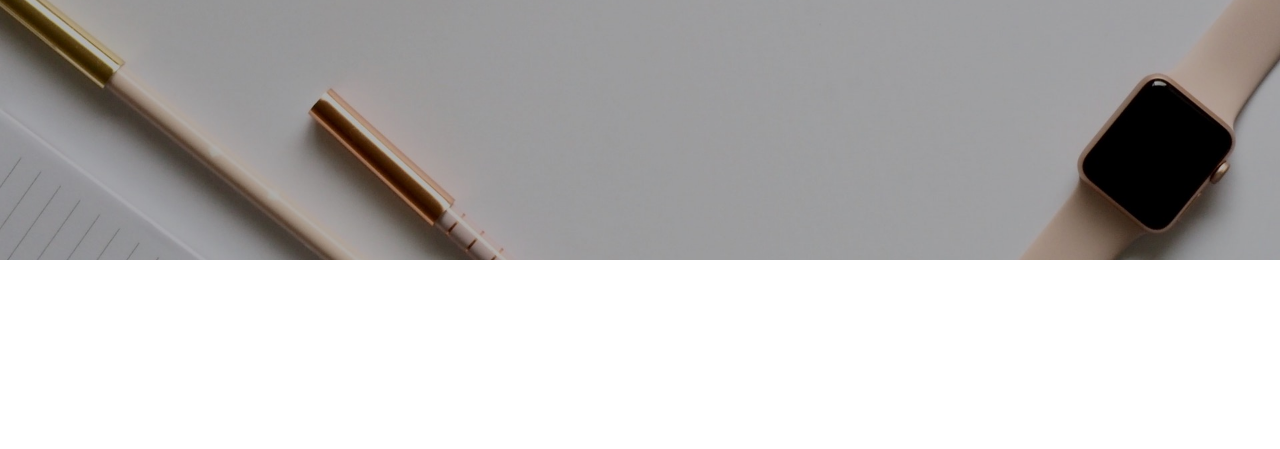
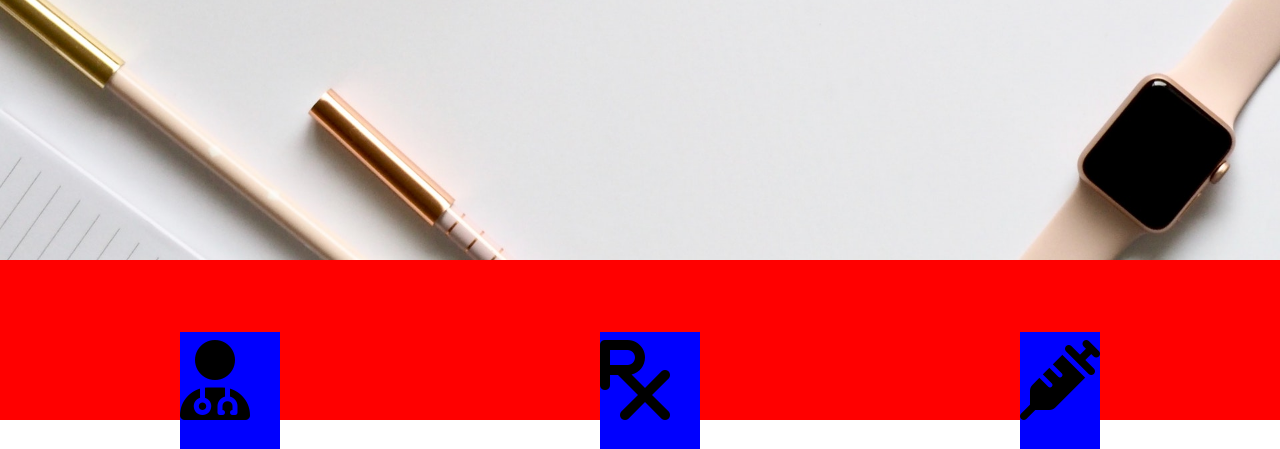
Before and after one commit to benitopatino/reneesmith_np, a plain HTML site: page index.html in a window 1280 px wide. Shown: the part 471-920 px from the top of the page. Before the commit the page ends 800 px from the top, so only its background shows below. Drawn offline with Linux system fonts and the light colour scheme.

Commit message:
Services section

```diff
--- a/css/style.css
+++ b/css/style.css
@@ -37,8 +37,19 @@ h3 {
   color: #4f4446;
 }
 
+.bg-extralight {
+  background: #fffcfc;
+}
 .bg-light {
   background: #ffe8e5;
+}
+
+.bg-medium {
+  background: #4f4446;
+}
+
+.bg-dark {
+  background: #241618;
 }
 
 .lead {
@@ -101,7 +112,7 @@ h3 {
 
 /* Header Showcase */
 #showcase {
-  background: url("/img/header.jpg") no-repeat center center/cover;
+  background: url("/img/header2.jpg") no-repeat center center/cover;
   height: 40rem;
 }
 
@@ -119,3 +130,18 @@ h3 {
   padding: 3rem 3rem;
   line-height: 2rem;
 }
+
+/* Services */
+#home-services {
+  background: red;
+}
+#home-services .services {
+  text-align: center;
+  padding-top: 5rem;
+}
+#home-services .services .serv {
+  display: inline;
+  background: blue;
+  font-size: 5rem;
+  margin: 0 10rem;
+}
--- a/index.html
+++ b/index.html
@@ -6,6 +6,7 @@
     <meta name="viewport" content="width=device-width, initial-scale=1.0">
     <title>Renee Smith NP | Compassionate Healthcare Provider </title>
     <link rel="stylesheet" href="/css/style.css">
+    <script src="https://kit.fontawesome.com/a13cf06b30.js" crossorigin="anonymous"></script>
     <link href="https://fonts.googleapis.com/css2?family=Indie+Flower&display=swap" rel="stylesheet">
 </head>
 
@@ -44,6 +45,21 @@
         </div>
     </header>
 
+    <!-- Section: Services -->
+    <section id="home-services">
+        <div class="services">
+            <div class="serv">
+                <i class="fas fa-user-md"></i>
+            </div>
+            <div class="serv">
+                <i class="fas fa-prescription"></i>
+            </div>
+            <div class="serv">
+                <i class="fas fa-syringe"></i>
+            </div>
+        </div>
+    </section>
+
 </body>
 
 </html>
```
Also changed, not shown: img/header2.jpg (added).
